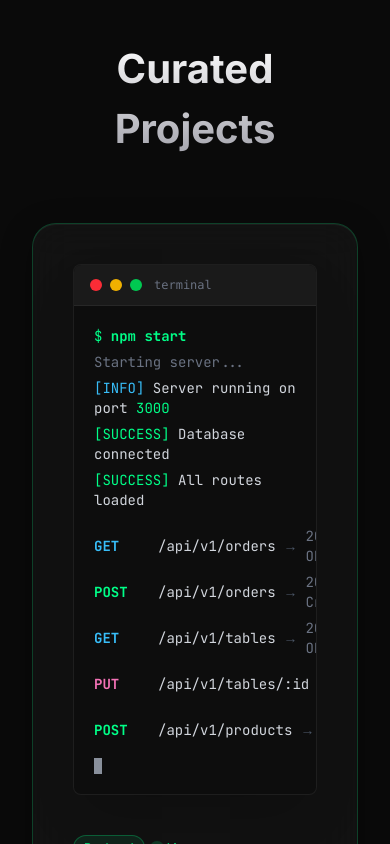
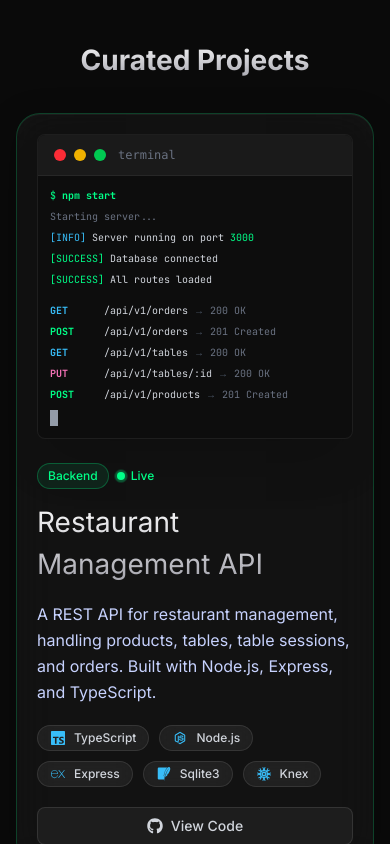
Before and after one commit to devchinninto/portfolio, a React (Vite) app: page /api/v1/products in a window 390 px wide. Shown: the part 1720-2564 px from the top of the page. Built offline with nearby package versions, Linux system fonts and the light colour scheme.

Commit message:
feat: refine Footer and Projects components; enhance styling and layout for improved responsiveness

```diff
--- a/src/components/Footer.tsx
+++ b/src/components/Footer.tsx
@@ -6,7 +6,7 @@ export function Footer() {
       initial={{ opacity: 0 }}
       whileInView={{ opacity: 1 }}
       viewport={{ once: true }}
-      className="py-10 px-8"
+      className="py-8 sm:py-10 px-4 sm:px-6 lg:px-8"
       style={{
         borderTop: '1px solid rgba(0, 255, 136, 0.2)',
         background: 'rgba(10, 10, 10, 0.5)',
--- a/src/components/Projects.tsx
+++ b/src/components/Projects.tsx
@@ -77,7 +77,7 @@ function SectionTitle() {
       initial={{ opacity: 0, y: 20 }}
       whileInView={{ opacity: 1, y: 0 }}
       viewport={{ once: true }}
-      className="text-[40px] font-bold text-gradient-white text-center mb-16"
+      className="text-[28px] sm:text-[34px] lg:text-[40px] font-bold text-gradient-white text-center mb-8 sm:mb-12 lg:mb-16"
     >
       Curated Projects
     </motion.h2>
@@ -104,7 +104,7 @@ function TerminalWindow({ routes }: { routes: Route[] }) {
       </div>
 
       {/* Terminal Output */}
-      <div className="p-5 font-['JetBrains_Mono'] text-sm space-y-1.5">
+      <div className="p-3 sm:p-4 lg:p-5 font-['JetBrains_Mono'] text-[10px] sm:text-xs lg:text-sm space-y-1.5 overflow-x-auto">
         {/* Command */}
         <div>
           <span className="text-[#00FF88]">$ </span>
@@ -132,9 +132,9 @@ function TerminalWindow({ routes }: { routes: Route[] }) {
 
         {/* Routes as request logs */}
         {routes.map((route) => (
-          <div key={`${route.method}-${route.path}`} className="flex items-center gap-2">
+          <div key={`${route.method}-${route.path}`} className="flex items-center gap-1.5 sm:gap-2">
             <span
-              className="font-bold w-14 shrink-0"
+              className="font-bold w-12 sm:w-14 shrink-0"
               style={{ color: methodColors[route.method] }}
             >
               {route.method}
@@ -172,7 +172,7 @@ function FeaturedProjectInfo({
         <h3 className="text-[28px] text-gradient-white mb-4">{title}</h3>
         <p className="text-[#c7d2fe] leading-relaxed">{description}</p>
       </div>
-      <div>
+      <div className="mt-5 sm:mt-0">
         <ul className="flex flex-wrap gap-2.5 mb-5">
           {tech.map((t) => (
             <li key={t.name}>
@@ -207,9 +207,9 @@ function FeaturedProject({
       initial={{ opacity: 0, y: 20 }}
       whileInView={{ opacity: 1, y: 0 }}
       viewport={{ once: true }}
-      className="glass-card rounded-[24px] p-10 mb-10"
+      className="glass-card rounded-[24px] p-5 sm:p-8 lg:p-10 mb-10"
     >
-      <div className="grid grid-cols-1 lg:grid-cols-2 gap-10">
+      <div className="grid grid-cols-1 lg:grid-cols-2 gap-6 sm:gap-8 lg:gap-10">
         <TerminalWindow routes={routes} />
         <FeaturedProjectInfo
           title={title}
@@ -363,7 +363,7 @@ function ProjectsGrid() {
 
 export function Projects() {
   return (
-    <section id="projects" aria-label="Curated Projects" className="py-24 px-8">
+    <section id="projects" aria-label="Curated Projects" className="py-24 px-4 sm:px-6 lg:px-8">
       <div className="max-w-[1440px] mx-auto">
         <SectionTitle />
         <FeaturedProject {...featuredProject} />
```
